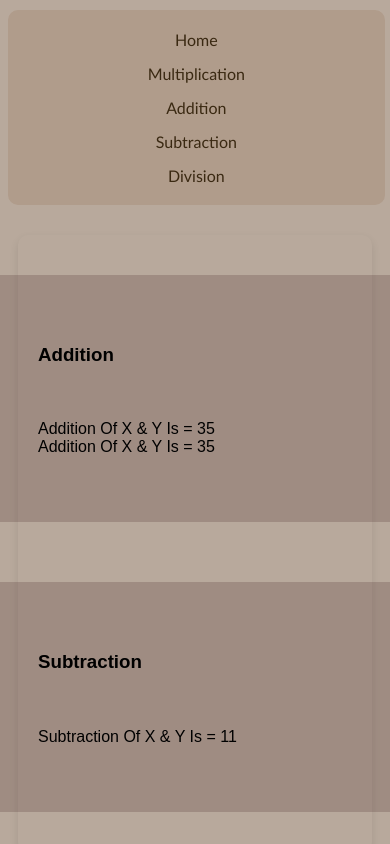
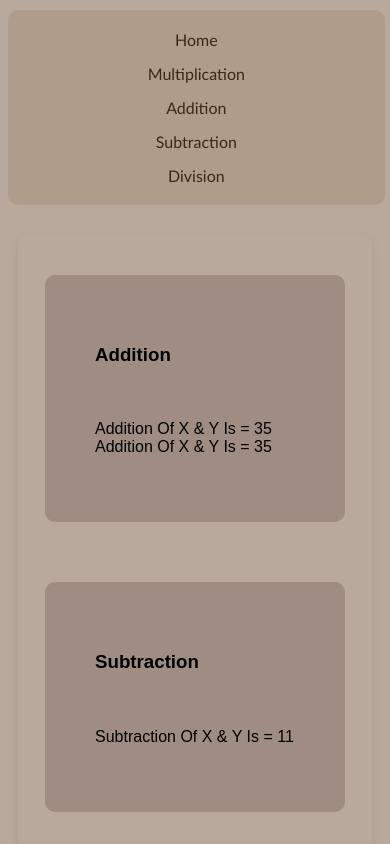
Before and after one commit to munazza-sarosh/functions, a plain HTML site: page index.html in a window 390 px wide. Shown: the top 844 px of the page. Drawn offline with Linux system fonts and the light colour scheme.

Commit message:
changes in responsive design

```diff
--- a/style.css
+++ b/style.css
@@ -107,7 +107,7 @@ a:active {
     }
 
     .cards {
-        width: 100%;
+        /* width: 80%; */
         height: auto;
     }
 }
```
